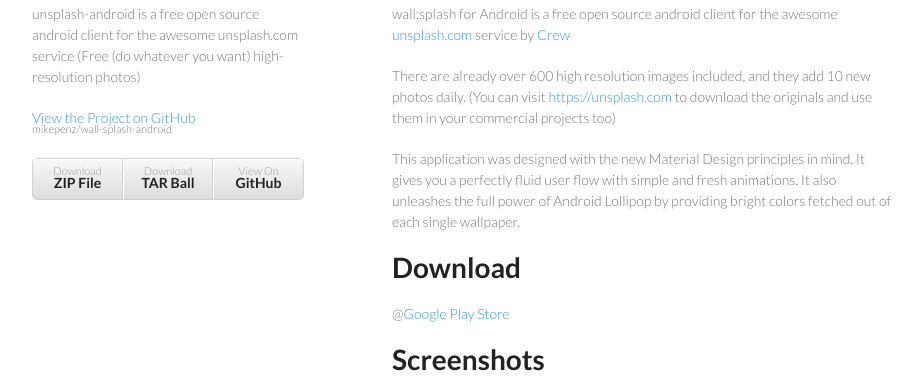
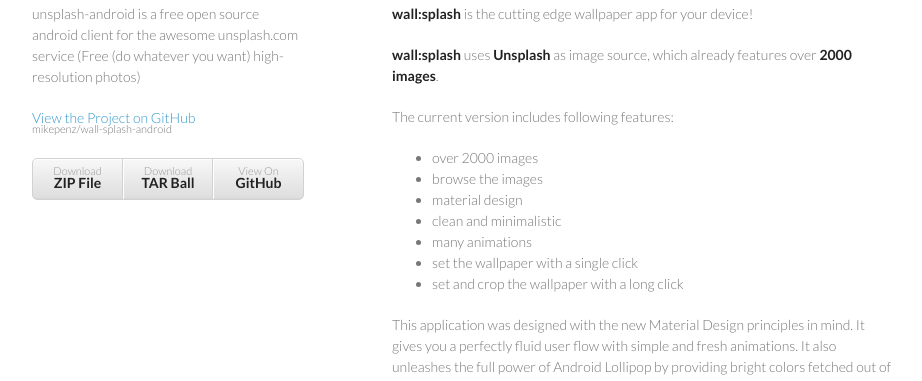
Before and after one commit to mikepenz/wallsplash-android, a plain HTML site: page index.html in a window 1280 px wide. Shown: the part 106-487 px from the top of the page, without its empty margins (178-1100 px from the left). Drawn offline with Linux system fonts and the light colour scheme.

```diff
--- a/index.html
+++ b/index.html
@@ -31,12 +31,25 @@
         <h1>
 <a id="wallsplash-for-android" class="anchor" href="#wallsplash-for-android" aria-hidden="true"><span class="octicon octicon-link"></span></a>wall:splash for Android</h1>
 
-<p>wall:splash for Android is a free open source android client for the awesome <a href="https://unsplash.com">unsplash.com</a> service by <a href="https://pickcrew.com/">Crew</a></p>
+<p><strong>wall:splash</strong> is the cutting edge wallpaper app for your device!</p>
 
-<p>There are already over 600 high resolution images included, and they add 10 new photos daily.
-(You can visit <a href="https://unsplash.com">https://unsplash.com</a> to download the originals and use them in your commercial projects too)</p>
+<p><strong>wall:splash</strong> uses <strong>Unsplash</strong> as image source, which already features over <strong>2000 images</strong>.</p>
+
+<p>The current version includes following features:</p>
+
+<ul>
+<li>over 2000 images</li>
+<li>browse the images</li>
+<li>material design</li>
+<li>clean and minimalistic</li>
+<li>many animations</li>
+<li>set the wallpaper with a single click</li>
+<li>set and crop the wallpaper with a long click</li>
+</ul>
 
 <p>This application was designed with the new Material Design principles in mind. It gives you a perfectly fluid user flow with simple and fresh animations. It also unleashes the full power of Android Lollipop by providing bright colors fetched out of each single wallpaper.</p>
+
+<p><a href="https://unsplash.com"><strong>Unsplash</strong></a> (Free (do whatever you want) high-resolution photos) is a service by <a href="https://pickcrew.com/">crew</a></p>
 
 <h1>
 <a id="download" class="anchor" href="#download" aria-hidden="true"><span class="octicon octicon-link"></span></a>Download</h1>
```
Also changed, not shown: params.json (+1 -1 lines).
